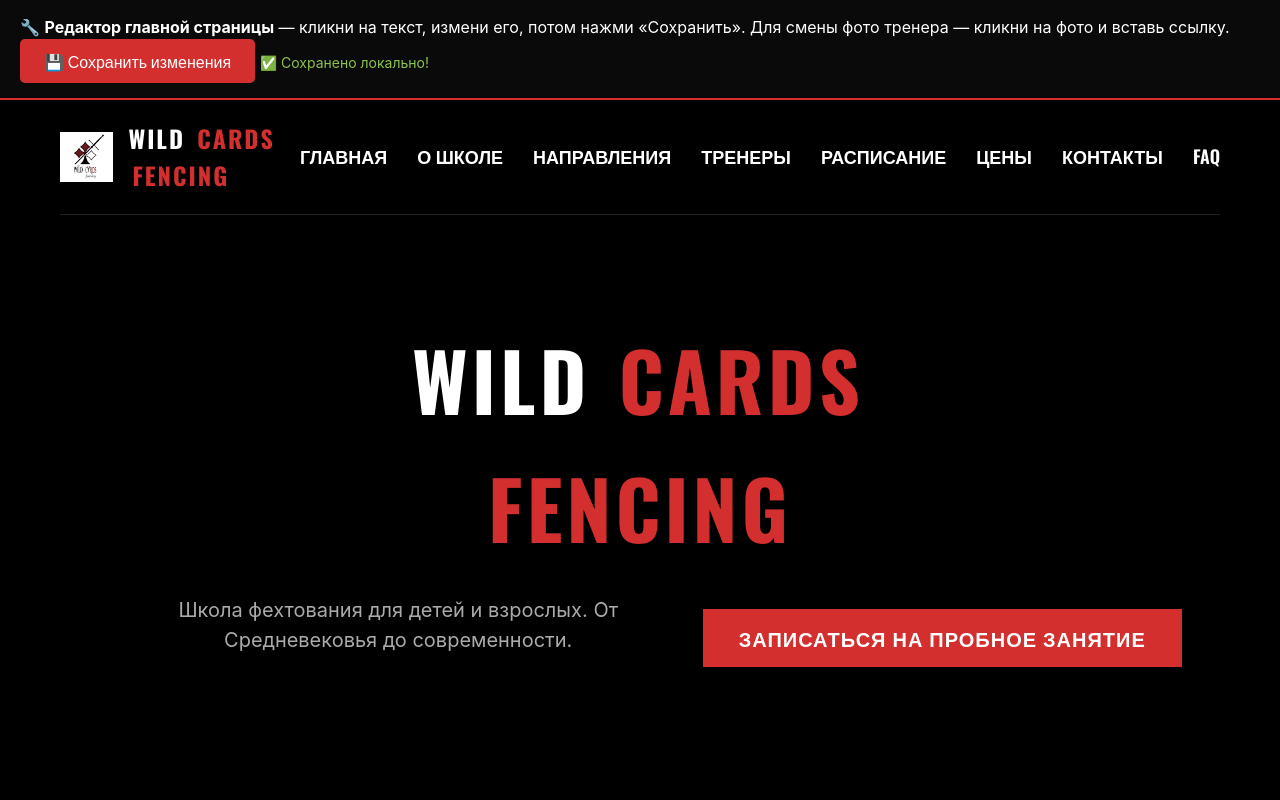
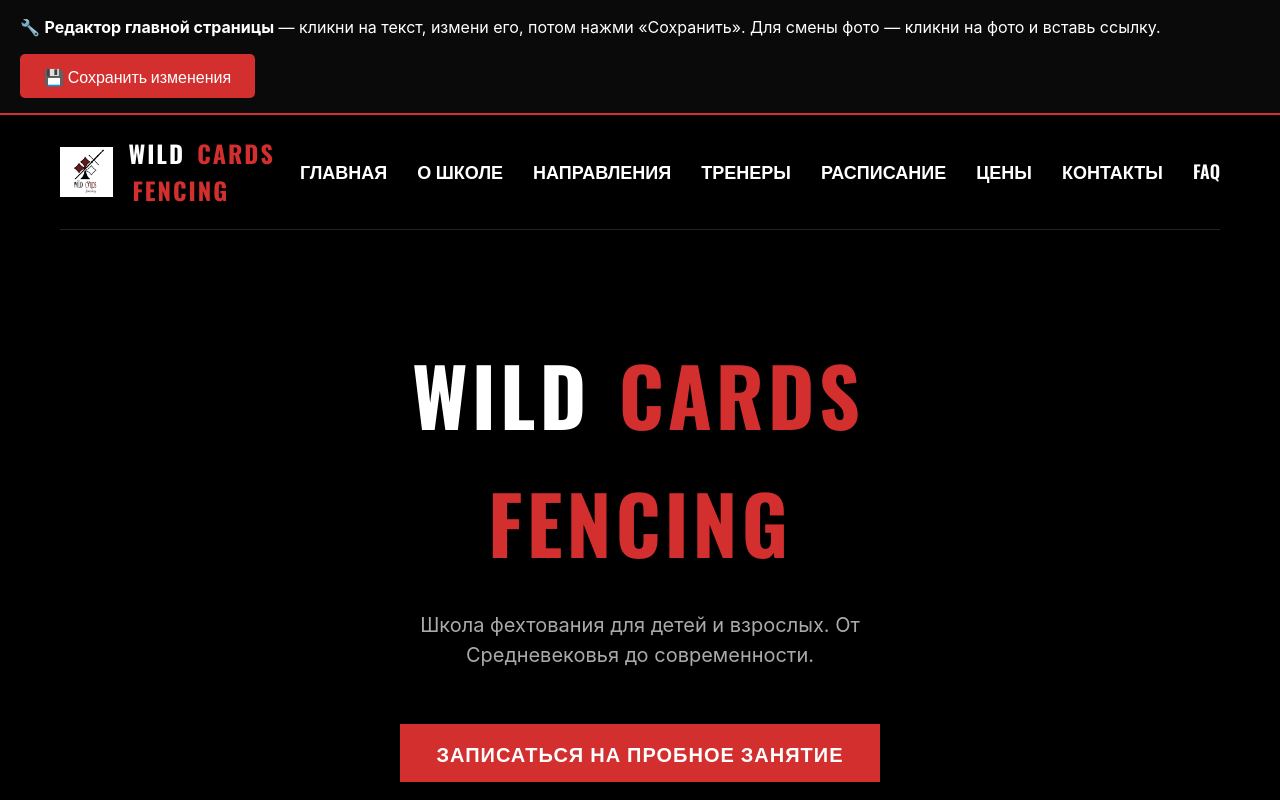
Before and after one commit to Safersss/wildcards-fencing, a plain HTML site: page edit-index.html in a window 1280 px wide. Both pictures are taken after a click on the button "💾 Сохранить изменения". Shown: the top 800 px of the page. Drawn offline with nearby package versions, Linux system fonts and the light colour scheme.

Commit message:
Update edit-index.html

```diff
--- a/edit-index.html
+++ b/edit-index.html
@@ -8,13 +8,16 @@
     <style>
         * { margin: 0; padding: 0; box-sizing: border-box; }
         body { background: #000000; font-family: 'Inter', 'Segoe UI', sans-serif; color: #fff; line-height: 1.5; }
-        .admin-bar { position: sticky; top: 0; background: #0a0a0a; border-bottom: 2px solid #d32f2f; padding: 15px 20px; display: flex; justify-content: space-between; align-items: center; flex-wrap: wrap; z-index: 1000; }
+
+        .admin-bar { position: sticky; top: 0; background: #0a0a0a; border-bottom: 2px solid #d32f2f; padding: 15px 20px; display: flex; justify-content: space-between; align-items: center; flex-wrap: wrap; gap: 15px; z-index: 1000; }
         .admin-bar button { background: #d32f2f; color: #fff; border: none; padding: 10px 24px; font-family: 'Oswald', sans-serif; font-size: 16px; cursor: pointer; border-radius: 5px; }
         .admin-bar button:hover { background: #b71c1c; }
         .admin-bar .status { color: #8bc34a; font-size: 14px; }
+
         [contenteditable="true"] { outline: none; transition: 0.1s; padding: 4px; border-radius: 8px; display: inline-block; min-width: 50px; }
         [contenteditable="true"]:hover { background: rgba(211, 47, 47, 0.15); box-shadow: 0 0 0 1px #d32f2f; }
         [contenteditable="true"]:focus { background: rgba(211, 47, 47, 0.25); box-shadow: 0 0 0 2px #d32f2f; }
+
         .container { max-width: 1200px; margin: 0 auto; padding: 0 20px; }
         header { padding: 20px 0; border-bottom: 1px solid #222; }
         .header-inner { display: flex; justify-content: space-between; align-items: center; flex-wrap: wrap; }
@@ -25,25 +28,30 @@
         nav a { font-family: 'Oswald', sans-serif; font-size: 18px; font-weight: 600; color: #fff; text-decoration: none; margin-left: 30px; transition: 0.2s; text-transform: uppercase; }
         nav a:first-child { margin-left: 0; }
         nav a:hover { color: #d32f2f; }
+
         .hero { text-align: center; padding: 100px 0 120px; }
         .hero h1 { font-family: 'Oswald', sans-serif; font-size: 80px; font-weight: 700; letter-spacing: 4px; margin-bottom: 20px; text-transform: uppercase; }
         .hero h1 span { color: #d32f2f; }
         .hero p { font-size: 20px; color: #aaa; max-width: 600px; margin: 0 auto 30px; }
-        .btn { background: #d32f2f; color: #fff; border: none; padding: 14px 36px; font-family: 'Oswald', sans-serif; font-size: 20px; font-weight: 600; letter-spacing: 1px; text-transform: uppercase; cursor: pointer; transition: 0.2s; display: inline-block; margin-top: 10px; }
+        .btn { background: #d32f2f; color: #fff; border: none; padding: 14px 36px; font-family: 'Oswald', sans-serif; font-size: 20px; font-weight: 600; letter-spacing: 1px; text-transform: uppercase; cursor: pointer; transition: 0.2s; display: inline-block; }
         .btn:hover { background: #b71c1c; }
+
         .section { padding: 80px 0; border-top: 1px solid #222; }
         .section h2 { font-family: 'Oswald', sans-serif; font-size: 48px; font-weight: 700; letter-spacing: 2px; text-align: center; margin-bottom: 50px; text-transform: uppercase; }
+
         .directions-grid, .trainers-grid { display: grid; grid-template-columns: repeat(3, 1fr); gap: 30px; justify-items: center; margin-bottom: 40px; }
         .direction-card, .trainer-card { background: #111; padding: 30px 20px; text-align: center; border: 1px solid #222; width: 100%; max-width: 280px; }
         .direction-card h3 { font-family: 'Oswald', sans-serif; font-size: 28px; font-weight: 600; margin: 15px 0 10px; text-transform: uppercase; }
         .direction-card p { color: #aaa; font-size: 16px; }
-        .trainer-card { position: relative; }
         .trainer-card img { width: 180px; height: 180px; object-fit: cover; margin-bottom: 20px; cursor: pointer; border: 2px solid transparent; transition: 0.2s; }
         .trainer-card img:hover { border-color: #d32f2f; opacity: 0.8; }
         .trainer-card h3 { font-family: 'Oswald', sans-serif; font-size: 22px; font-weight: 600; margin-bottom: 5px; text-transform: uppercase; }
         .trainer-card p { color: #aaa; margin-top: 5px; font-size: 14px; }
-        .change-photo-btn { background: #d32f2f; color: #fff; border: none; padding: 4px 8px; font-size: 10px; border-radius: 4px; cursor: pointer; margin-top: 5px; display: inline-block; }
+
+        .center-btn { text-align: center; margin-top: 20px; }
+
         footer { border-top: 1px solid #222; padding: 40px 0; text-align: center; color: #555; }
+
         @media (max-width: 900px) { .directions-grid, .trainers-grid { grid-template-columns: repeat(2, 1fr); } }
         @media (max-width: 700px) {
             .header-inner { flex-direction: column; gap: 15px; }
@@ -53,13 +61,13 @@
             .section h2 { font-size: 32px; }
             .logo img { height: 40px; }
             .logo-text { font-size: 18px; }
-            .directions-grid, .trainers-grid { grid-template-columns: 1fr; }
+            .directions-grid, .trainers-grid { grid-template-columns: 1fr; justify-items: center; }
         }
     </style>
 </head>
 <body>
     <div class="admin-bar">
-        <div>🔧 <strong>Редактор главной страницы</strong> — кликни на текст, измени его, потом нажми «Сохранить». Для смены фото тренера — кликни на фото и вставь ссылку.</div>
+        <div>🔧 <strong>Редактор главной страницы</strong> — кликни на текст, измени его, потом нажми «Сохранить». Для смены фото — кликни на фото и вставь ссылку.</div>
         <div><button id="saveBtn">💾 Сохранить изменения</button> <span id="statusMsg" class="status"></span></div>
     </div>
     <div class="container">
@@ -69,11 +77,13 @@
                 <nav><a href="index.html">Главная</a><a href="about.html">О школе</a><a href="directions.html">Направления</a><a href="trainers.html">Тренеры</a><a href="schedule.html">Расписание</a><a href="prices.html">Цены</a><a href="contacts.html">Контакты</a><a href="faq.html">FAQ</a></nav>
             </div>
         </header>
+
         <section class="hero">
             <h1>WILD <span contenteditable="true" id="hero_accent">CARDS</span><br><span contenteditable="true" id="hero_title">FENCING</span></h1>
             <p contenteditable="true" id="hero_text">Школа фехтования для детей и взрослых. От Средневековья до современности.</p>
-            <button class="btn">Записаться на пробное занятие</button>
+            <div class="center-btn"><button class="btn">Записаться на пробное занятие</button></div>
         </section>
+
         <section class="section">
             <h2 contenteditable="true" id="directions_title">Направления</h2>
             <div class="directions-grid">
@@ -84,8 +94,9 @@
                 <div class="direction-card"><h3 contenteditable="true" id="dir5_title">СМБ</h3><p contenteditable="true" id="dir5_desc">Современный мечевой бой</p></div>
                 <div class="direction-card"><h3 contenteditable="true" id="dir6_title">Лук</h3><p contenteditable="true" id="dir6_desc">Стрельба из традиционного лука</p></div>
             </div>
-            <div style="text-align: center;"><a href="directions.html" class="btn" style="display: inline-block; text-decoration: none;">📋 Все направления →</a></div>
+            <div class="center-btn"><a href="directions.html" class="btn" style="display: inline-block; text-decoration: none;">📋 Все направления →</a></div>
         </section>
+
         <section class="section">
             <h2 contenteditable="true" id="trainers_title">Тренеры</h2>
             <div class="trainers-grid">
@@ -96,30 +107,26 @@
                 <div class="trainer-card"><img src="img/gagik-oganesyan.jpg" alt="Гагик" onclick="changePhoto(this)"><h3 contenteditable="true" id="trainer5_title">Гагик</h3><p contenteditable="true" id="trainer5_role">Шпага</p></div>
                 <div class="trainer-card"><img src="img/max-kiselev.jpg" alt="Макс" onclick="changePhoto(this)"><h3 contenteditable="true" id="trainer6_title">Макс</h3><p contenteditable="true" id="trainer6_role">Методолог</p></div>
             </div>
-            <div style="text-align: center;"><a href="trainers.html" class="btn" style="display: inline-block; text-decoration: none;">👥 Все тренеры →</a></div>
+            <div class="center-btn"><a href="trainers.html" class="btn" style="display: inline-block; text-decoration: none;">👥 Все тренеры →</a></div>
         </section>
     </div>
     <footer><div class="container"><p>© 2025 Wild Cards Fencing | Все права защищены</p></div></footer>
     <script>
         function changePhoto(imgElement) {
             const newUrl = prompt('Введите URL новой фотографии (ссылка на изображение):', imgElement.src);
-            if (newUrl && newUrl.trim() !== '') {
-                imgElement.src = newUrl;
-            }
+            if (newUrl && newUrl.trim() !== '') imgElement.src = newUrl;
         }
         document.getElementById('saveBtn').addEventListener('click', () => {
             const statusSpan = document.getElementById('statusMsg');
             const fields = ['logo_accent','logo_text','hero_accent','hero_title','hero_text','directions_title','trainers_title','dir1_title','dir1_desc','dir2_title','dir2_desc','dir3_title','dir3_desc','dir4_title','dir4_desc','dir5_title','dir5_desc','dir6_title','dir6_desc','trainer1_title','trainer1_role','trainer2_title','trainer2_role','trainer3_title','trainer3_role','trainer4_title','trainer4_role','trainer5_title','trainer5_role','trainer6_title','trainer6_role'];
-            const data = {};
-            fields.forEach(id => { const el = document.getElementById(id); if (el) data[id] = el.innerText; });
-            // Сохраняем ссылки на фото
-            const photos = [];
-            document.querySelectorAll('.trainer-card img').forEach((img, idx) => { photos[`trainer${idx+1}_photo`] = img.src; });
-            for (let key in photos) localStorage.setItem(key, photos[key]);
-            for (let key in data) localStorage.setItem(key, data[key]);
+            fields.forEach(id => { const el = document.getElementById(id); if (el) localStorage.setItem(id, el.innerText); });
+            for (let i = 1; i <= 6; i++) {
+                const img = document.querySelector(`.trainer-card:nth-child(${i}) img`);
+                if (img) localStorage.setItem(`trainer${i}_photo`, img.src);
+            }
             statusSpan.textContent = '✅ Сохранено локально!';
             statusSpan.style.color = '#8bc34a';
-            setTimeout(() => { statusSpan.textContent = ''; }, 3000);
+            setTimeout(() => { statusSpan.textContent = ''; }, 2000);
         });
         function loadSaved() {
             const fields = ['logo_accent','logo_text','hero_accent','hero_title','hero_text','directions_title','trainers_title','dir1_title','dir1_desc','dir2_title','dir2_desc','dir3_title','dir3_desc','dir4_title','dir4_desc','dir5_title','dir5_desc','dir6_title','dir6_desc','trainer1_title','trainer1_role','trainer2_title','trainer2_role','trainer3_title','trainer3_role','trainer4_title','trainer4_role','trainer5_title','trainer5_role','trainer6_title','trainer6_role'];
```
